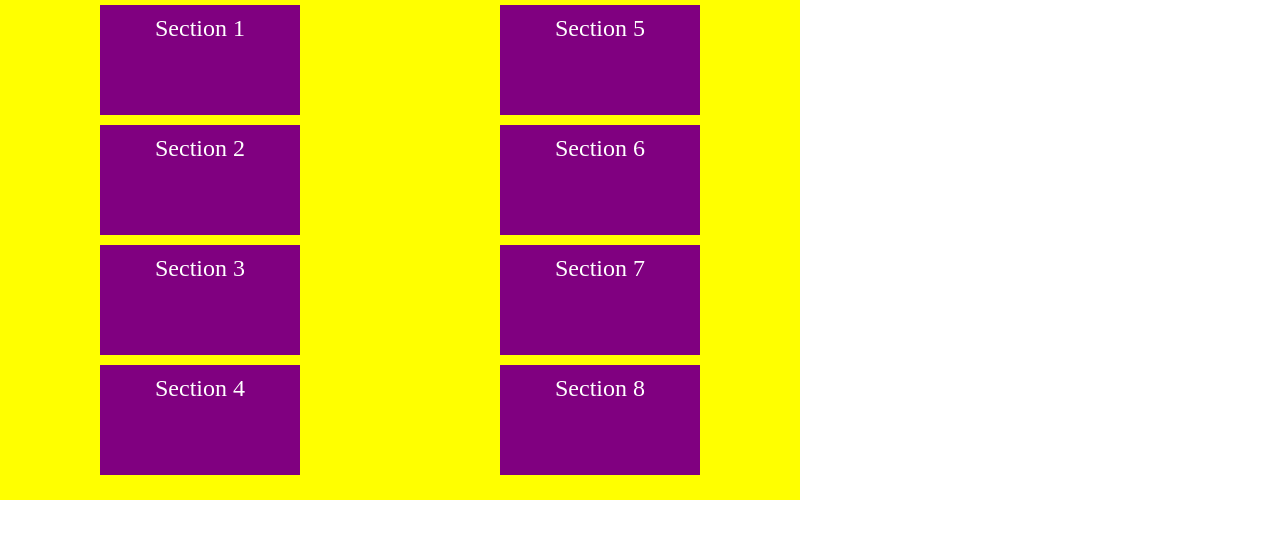
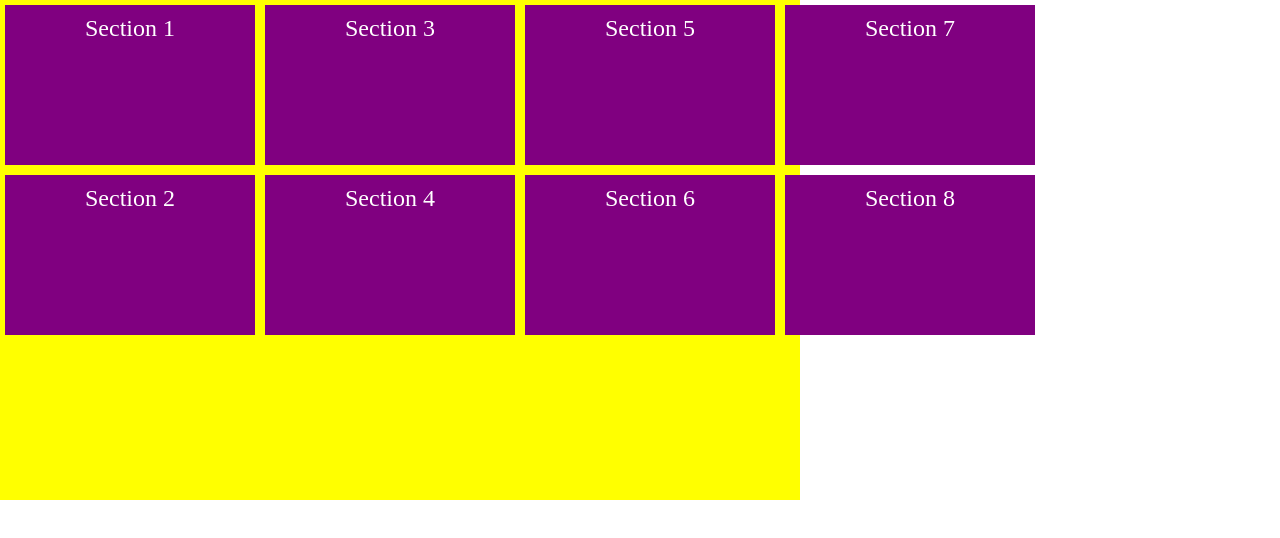
Before and after one commit to Insidium/CSS-Flexbox-Practice, a plain HTML site: page index.html in a window 1280 px wide. Drawn offline with Linux system fonts and the light colour scheme.

Commit message:
Edited sizing of elements

```diff
--- a/style.css
+++ b/style.css
@@ -17,8 +17,8 @@ section {
 	margin: 5px;
 	padding-top: 10px;
 	text-align: center;
-	height: 100px;
-	min-width: 200px;
+	height: 150px;
+	min-width: 250px;
 	background-color: purple;
 	font-size: 1.5em;
 	color: white;
```
